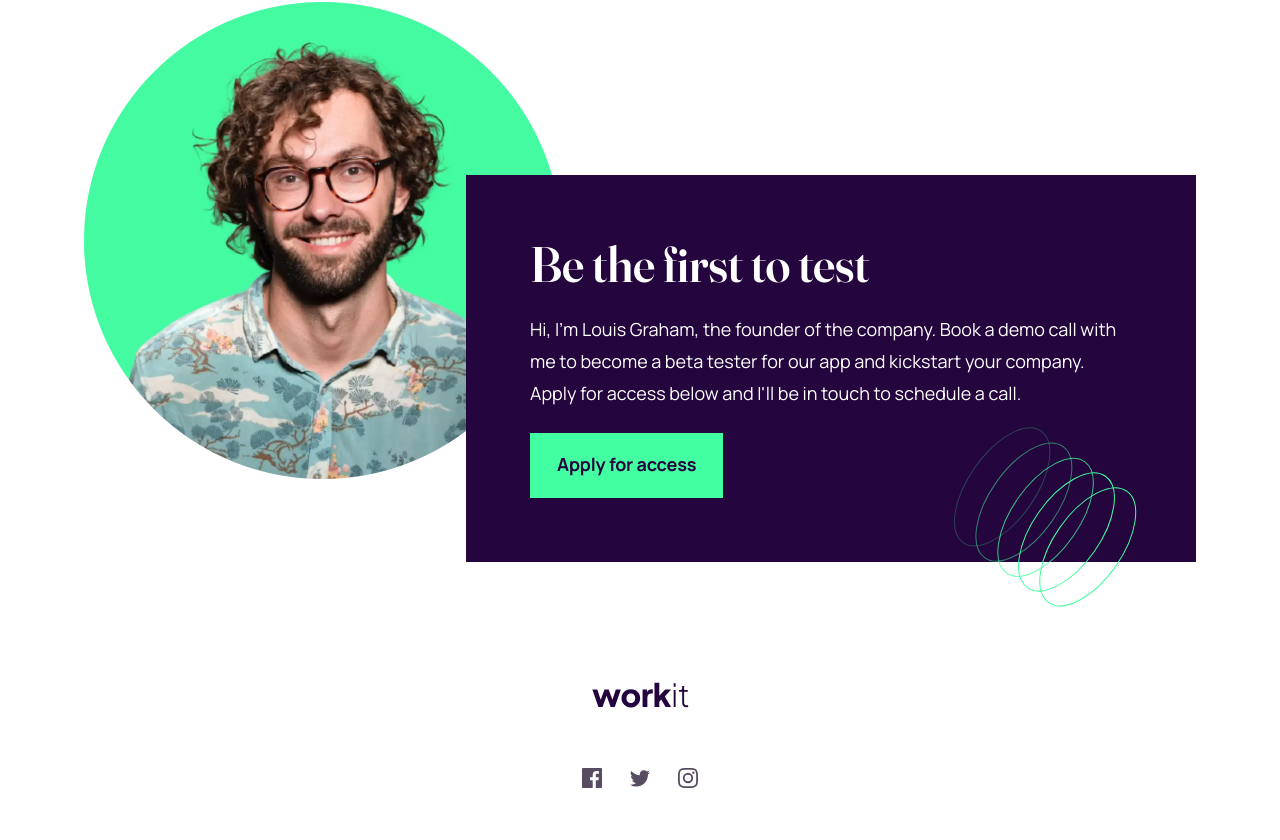
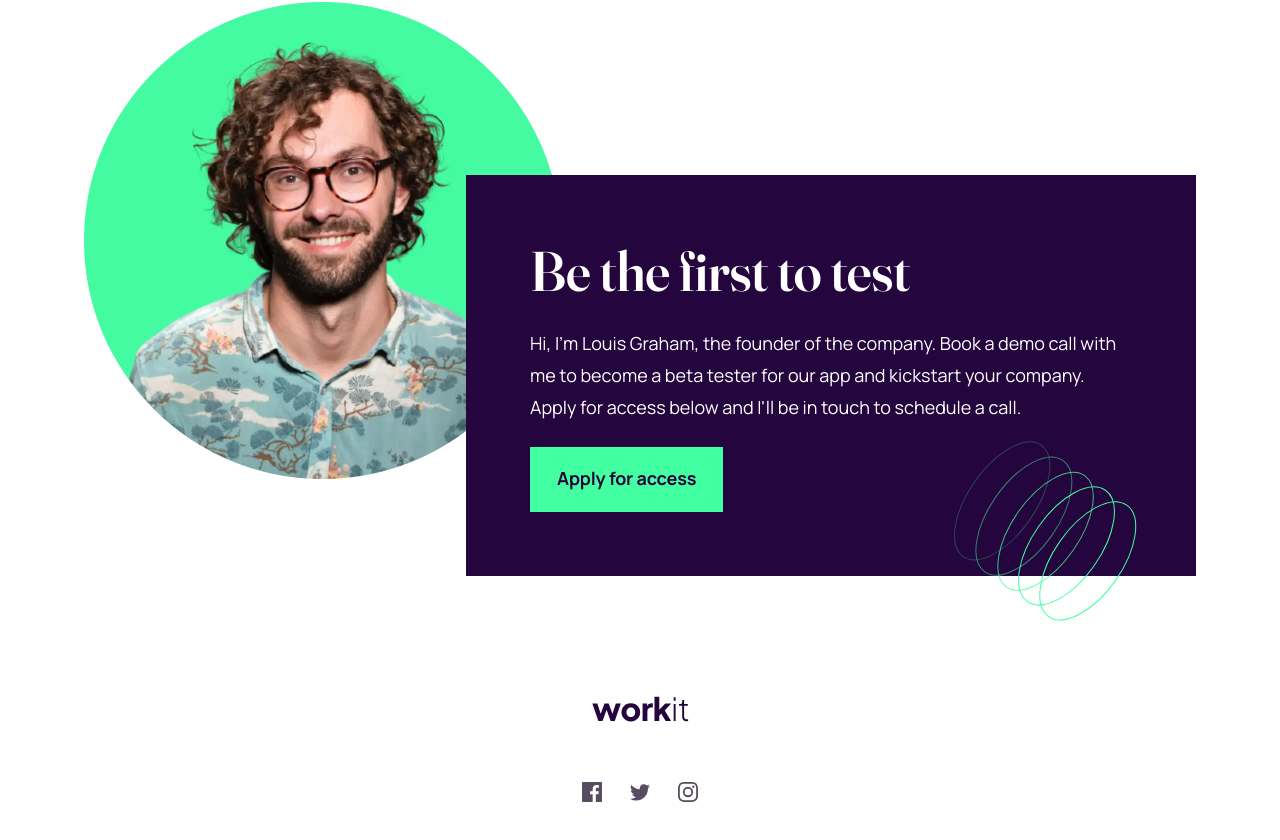
Before and after one commit to mauLovera/frontend-mentor--workit-landing-page, a Next.js app: page / in a window 1280 px wide. Shown: the part 1581-2421 px from the top of the page. Built offline with nearby package versions, Linux system fonts and the light colour scheme.

Commit message:
fix: styling

```diff
--- a/src/components/Apply.tsx
+++ b/src/components/Apply.tsx
@@ -13,7 +13,7 @@ export default function Apply() {
         alt="Louis Graham"
       />
       <div className="sm:min-w-[514px relative flex w-full flex-col items-center bg-primary p-8 text-center text-white sm:ml-[174px] sm:items-start sm:p-14 sm:pt-12 sm:text-left lg:ml-[382px] lg:max-w-[730px] lg:p-16">
-        <h3 className="mb-4 font-serif text-heading-sm-tall xs:text-heading-md sm:mb-6 md:text-heading-lg">
+        <h3 className="mb-4 font-serif text-heading-sm-tall xs:text-heading-md sm:mb-6 md:text-heading-xl">
           Be the first to test
         </h3>
         <p className="mb-6 text-body-sm md:text-body">
```
